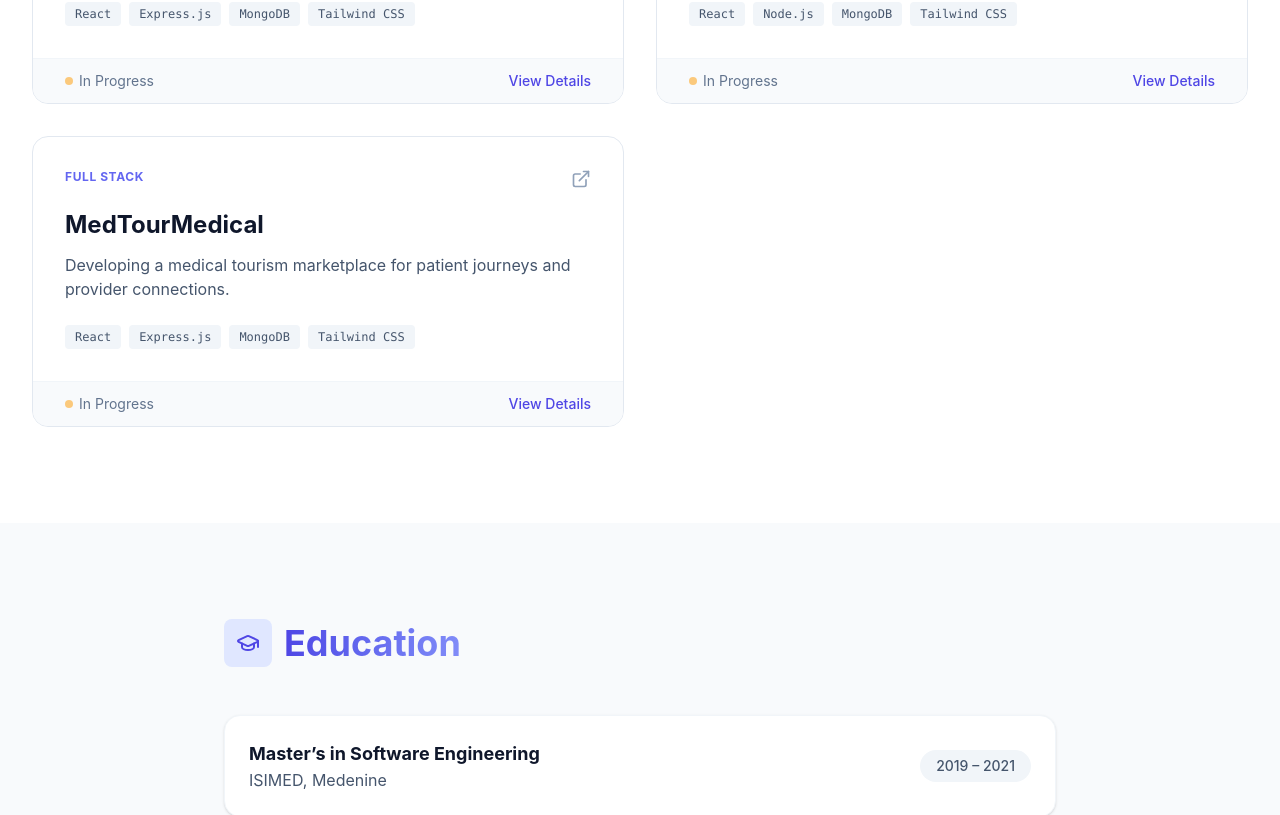
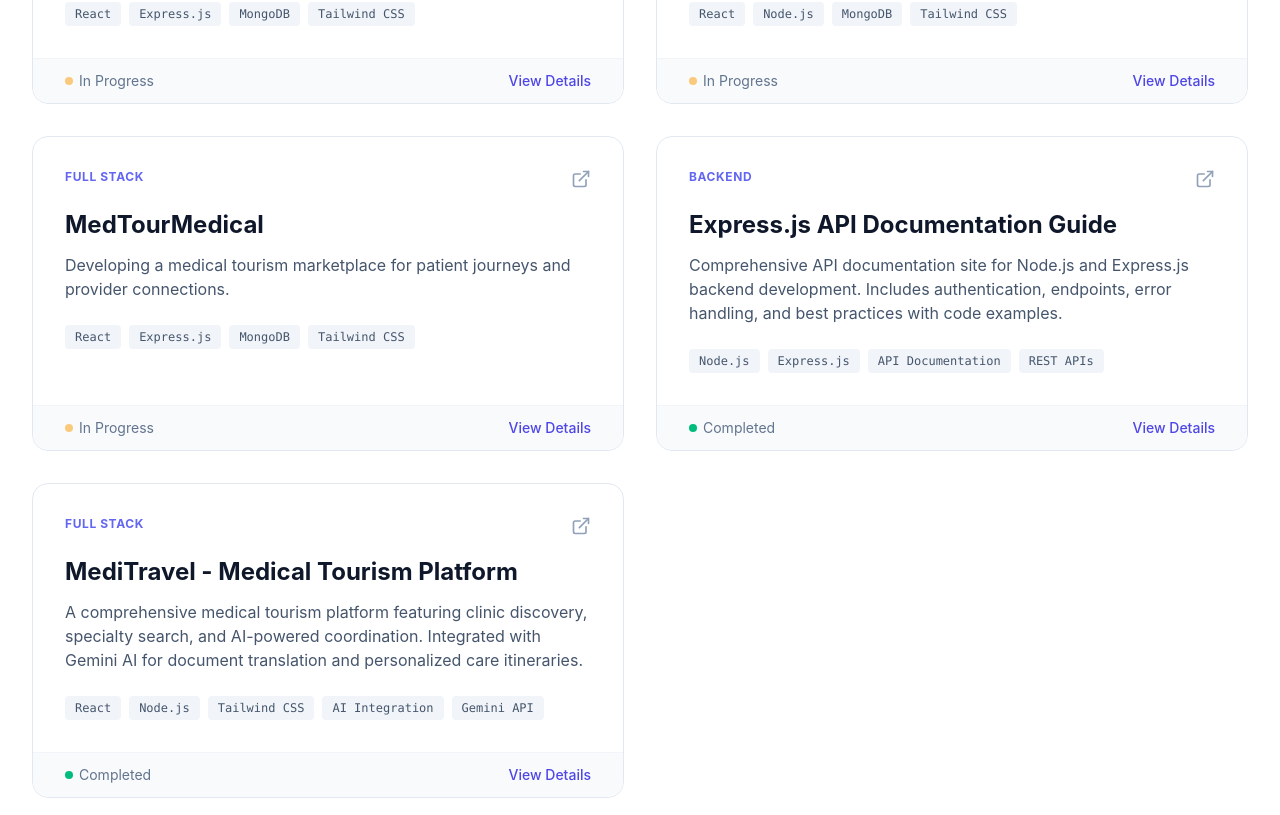
Before and after one commit to ibrahimjlidi/Ibrahimjlidi26, a React (Vite) app: page / in a window 1280 px wide. Shown: the part 4960-5775 px from the top of the page. Built offline with nearby package versions, Linux system fonts and the light colour scheme.

Commit message:
feat: add new projects to portfolio data, including API documentation and medical tourism platform

```diff
--- a/src/data.js
+++ b/src/data.js
@@ -194,6 +194,24 @@ export const projects = [
     tech: ["React", "Express.js", "MongoDB", "Tailwind CSS"],
     status: "In Progress",
     link: "#"
+  },
+  {
+    id: 10,
+    title: "Express.js API Documentation Guide",
+    category: "Backend",
+    description: "Comprehensive API documentation site for Node.js and Express.js backend development. Includes authentication, endpoints, error handling, and best practices with code examples.",
+    tech: ["Node.js", "Express.js", "API Documentation", "REST APIs"],
+    status: "Completed",
+    link: "https://node-express-guid.netlify.app/"
+  },
+  {
+    id: 11,
+    title: "MediTravel - Medical Tourism Platform",
+    category: "Full Stack",
+    description: "A comprehensive medical tourism platform featuring clinic discovery, specialty search, and AI-powered coordination. Integrated with Gemini AI for document translation and personalized care itineraries.",
+    tech: ["React", "Node.js", "Tailwind CSS", "AI Integration", "Gemini API"],
+    status: "Completed",
+    link: "https://projects-template.netlify.app/"
   }
 ];
 
```
